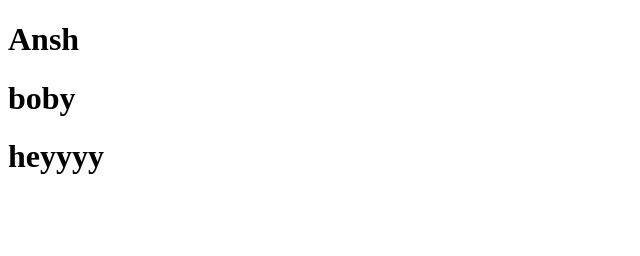
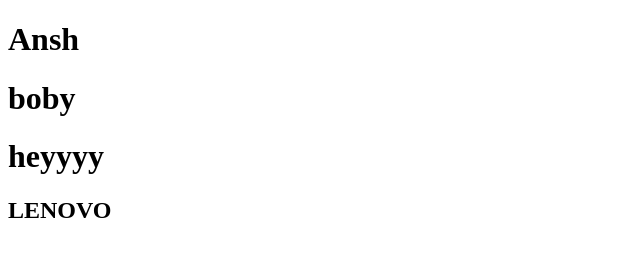
Before and after one commit to AnshRnb/cv, a plain HTML site: page indexo.html in a window 1280 px wide. Shown: the whole page, without its empty margins (0-640 px from the left). Drawn offline with Linux system fonts and the light colour scheme.

Commit message:
indexo changes

```diff
--- a/indexo.html
+++ b/indexo.html
@@ -10,6 +10,7 @@
     <h1>Ansh</h1>
     <h1>boby</h1>
     <h1>heyyyy</h1>
+    <h2>LENOVO</h2>
 
 
 </body>
```
